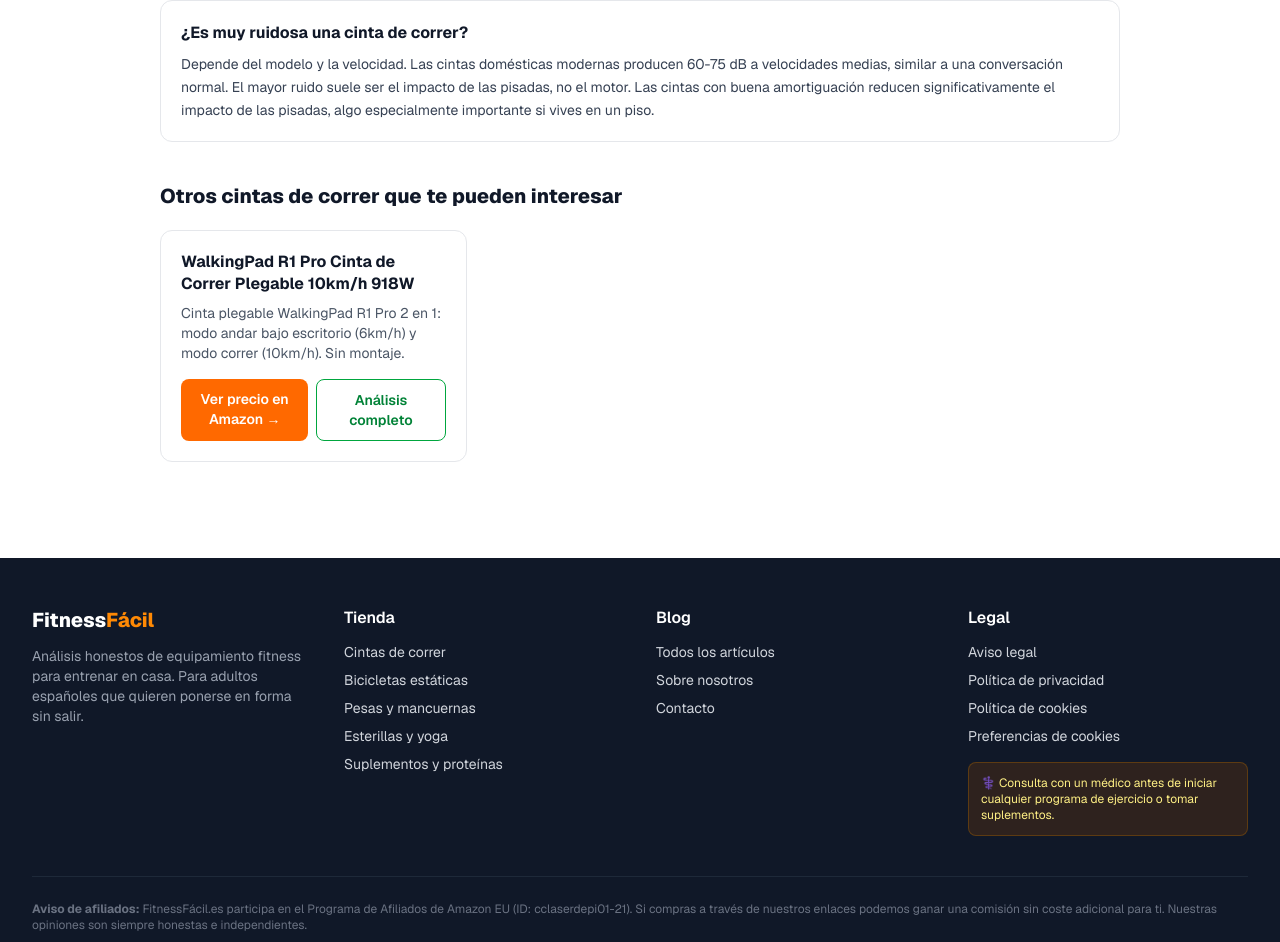
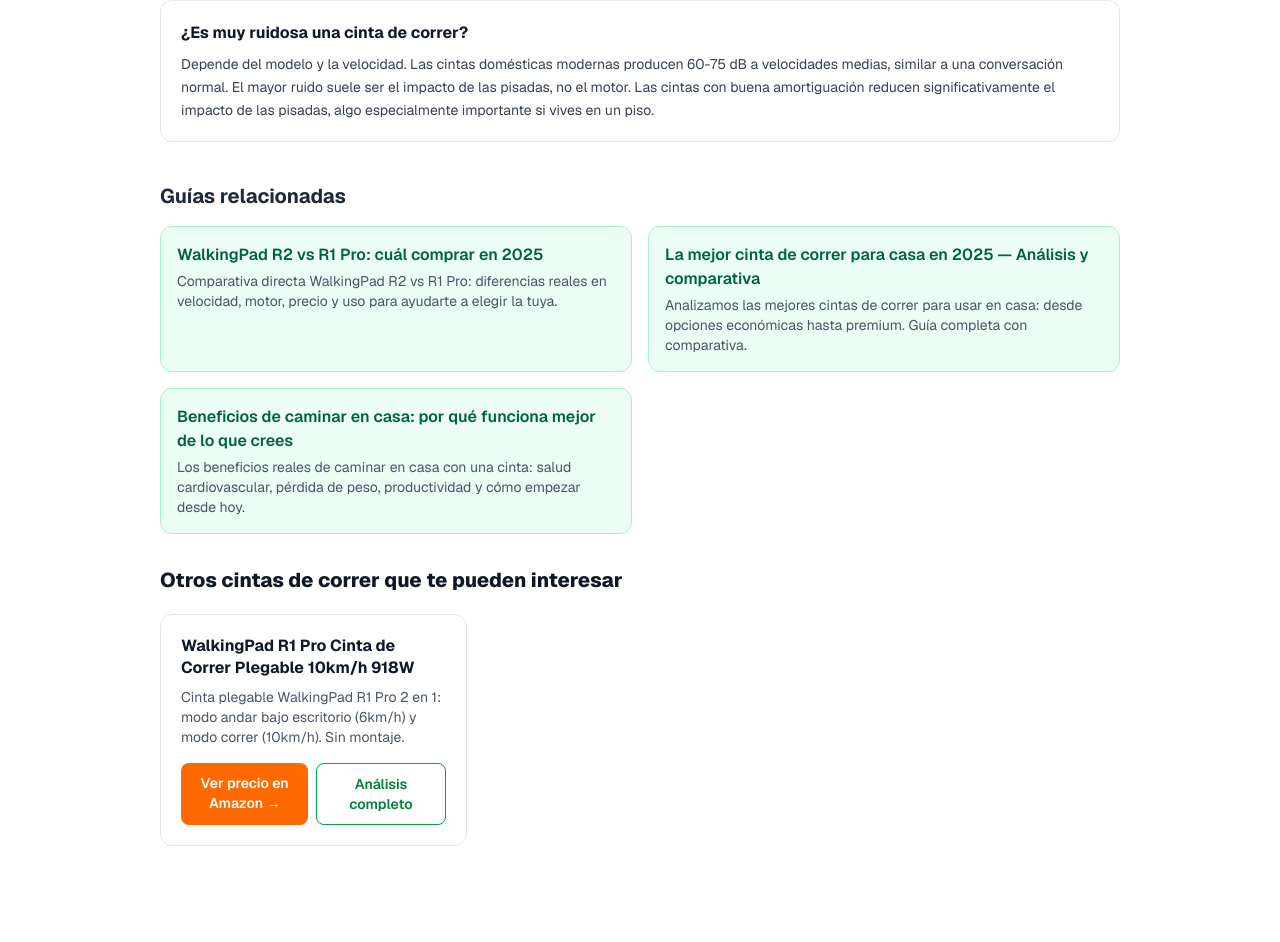
Before and after one commit to mktweb360/fitnessfacil, a Next.js app: page /tienda/cintas-correr/walkingpad-r2-cinta-plegable in a window 1280 px wide. Shown: the part 1934-2876 px from the top of the page. Built offline with nearby package versions, Linux system fonts and the light colour scheme.

Commit message:
feat: internal linking hub-and-spoke + fix schema (BreadcrumbList, Article image, logo)

```diff
--- a/app/tienda/[categoria]/[producto]/page.tsx
+++ b/app/tienda/[categoria]/[producto]/page.tsx
@@ -2,6 +2,7 @@ import Link from "next/link";
 import type { Metadata } from "next";
 import { notFound } from "next/navigation";
 import { categories, products, getProductsByCategory, getProductBySlug } from "@/data/products";
+import { getPostBySlug } from "@/data/posts";
 import { amazonLink } from "@/lib/amazon";
 import AffiliateDisclosure from "@/components/AffiliateDisclosure";
 import SupplementDisclaimer from "@/components/SupplementDisclaimer";
@@ -222,7 +223,25 @@ export default async function ProductPage({ params }: Props) {
           </section>
         )}
 
-        {related.length > 0 && (
+        {product.relatedPosts && product.relatedPosts.length > 0 && (
+          <div className="mt-10 mb-8">
+            <h2 className="text-xl font-bold text-gray-800 mb-4">Guías relacionadas</h2>
+            <div className="grid gap-4 sm:grid-cols-2">
+              {product.relatedPosts.map(slug => {
+                const post = getPostBySlug(slug)
+                if (!post) return null
+                return (
+                  <Link key={slug} href={`/blog/${slug}`} className="block rounded-xl border border-emerald-200 bg-emerald-50 p-4 hover:bg-emerald-100 transition-colors">
+                    <p className="font-semibold text-emerald-800">{post.title}</p>
+                    <p className="text-sm text-gray-600 mt-1">{post.excerpt}</p>
+                  </Link>
+                )
+              })}
+            </div>
+          </div>
+        )}
+
+                {related.length > 0 && (
           <section>
             <h2 className="text-xl font-extrabold text-gray-900 mb-5">
               Otros {cat?.name.toLowerCase()} que te pueden interesar
--- a/data/posts.ts
+++ b/data/posts.ts
@@ -8,6 +8,7 @@ export type Post = {
   relatedProducts?: string[];
   relatedPosts?: string[];
   isSupplement?: boolean;
+  categoryCta?: { href: string; text: string };
 };
 
 export const posts: Post[] = [
@@ -25,6 +26,7 @@ export const posts: Post[] = [
       "cinta-correr-plegable-piso-pequeno",
       "entrenar-caminando-casa-beneficios",
     ],
+    categoryCta: { href: "/tienda/cintas-correr", text: "Ver cintas de correr para casa →" },
   },
   {
     slug: "bicicleta-estatica-o-eliptica",
@@ -44,6 +46,7 @@ export const posts: Post[] = [
       "ergometro-vs-bicicleta-estatica",
       "bicicleta-estatica-adelgazar-resultados",
     ],
+    categoryCta: { href: "/tienda/bicicletas-estaticas", text: "Ver bicicletas estáticas para casa →" },
   },
   {
     slug: "rutina-entrenamiento-casa-sin-equipamiento",
@@ -63,6 +66,7 @@ export const posts: Post[] = [
       "bandas-elasticas-musculacion-guia",
       "rutina-mancuernas-casa-semana",
     ],
+    categoryCta: { href: "/tienda/esterillas-yoga", text: "Ver esterillas y material básico →" },
   },
   {
     slug: "mancuernas-ajustables-merece-pena",
@@ -82,6 +86,7 @@ export const posts: Post[] = [
       "mancuernas-ajustables-vs-fijas",
       "kettlebell-para-empezar-peso",
     ],
+    categoryCta: { href: "/tienda/pesas-mancuernas", text: "Ver mancuernas ajustables en tienda →" },
   },
   {
     slug: "proteina-whey-guia-completa",
@@ -101,6 +106,7 @@ export const posts: Post[] = [
       "suplementos-fitness-casa-necesarios",
     ],
     isSupplement: true,
+    categoryCta: { href: "/tienda/suplementos-proteinas", text: "Ver proteínas y suplementos →" },
   },
   {
     slug: "yoga-en-casa-principiantes",
@@ -119,6 +125,7 @@ export const posts: Post[] = [
       "pilates-casa-principiantes-guia",
       "yoga-adelgazar-funciona",
     ],
+    categoryCta: { href: "/tienda/esterillas-yoga", text: "Ver esterillas de yoga y pilates →" },
   },
   {
     slug: "perder-peso-ejercicio-casa",
@@ -138,6 +145,7 @@ export const posts: Post[] = [
       "bicicleta-estatica-adelgazar-resultados",
       "suplementos-fitness-casa-necesarios",
     ],
+    categoryCta: { href: "/tienda/cintas-correr", text: "Ver cintas y cardio para casa →" },
   },
   {
     slug: "creatina-para-que-sirve",
@@ -157,6 +165,7 @@ export const posts: Post[] = [
       "proteina-whey-guia-completa",
     ],
     isSupplement: true,
+    categoryCta: { href: "/tienda/suplementos-proteinas", text: "Ver suplementos y proteínas →" },
   },
   {
     slug: "walkingpad-r2-vs-r1-pro",
@@ -172,6 +181,7 @@ export const posts: Post[] = [
       "cinta-andar-casa-bajo-escritorio",
       "cinta-correr-plegable-piso-pequeno",
     ],
+    categoryCta: { href: "/tienda/cintas-correr", text: "Ver cintas WalkingPad en tienda →" },
   },
   {
     slug: "cinta-correr-plegable-piso-pequeno",
@@ -187,6 +197,7 @@ export const posts: Post[] = [
       "cinta-andar-casa-bajo-escritorio",
       "walkingpad-opiniones-analisis",
     ],
+    categoryCta: { href: "/tienda/cintas-correr", text: "Ver cintas plegables para casa →" },
   },
   {
     slug: "cinta-andar-casa-bajo-escritorio",
@@ -202,6 +213,7 @@ export const posts: Post[] = [
       "cinta-correr-plegable-piso-pequeno",
       "mini-bicicleta-escritorio-trabajar",
     ],
+    categoryCta: { href: "/tienda/cintas-correr", text: "Ver cintas de andar para escritorio →" },
   },
   {
     slug: "walkingpad-opiniones-analisis",
@@ -217,6 +229,7 @@ export const posts: Post[] = [
       "mejor-cinta-correr-casa-2025",
       "entrenar-caminando-casa-beneficios",
     ],
+    categoryCta: { href: "/tienda/cintas-correr", text: "Ver cintas WalkingPad en tienda →" },
   },
   {
     slug: "entrenar-caminando-casa-beneficios",
@@ -232,6 +245,7 @@ export const posts: Post[] = [
       "walkingpad-r2-vs-r1-pro",
       "bicicleta-estatica-adelgazar-resultados",
     ],
+    categoryCta: { href: "/tienda/cintas-correr", text: "Ver cintas de andar para casa →" },
   },
   {
     slug: "perder-peso-cinta-andar-casa-plan",
@@ -247,6 +261,7 @@ export const posts: Post[] = [
       "bicicleta-estatica-adelgazar-resultados",
       "mejor-cinta-correr-casa-2025",
     ],
+    categoryCta: { href: "/tienda/cintas-correr", text: "Ver cintas de andar para casa →" },
   },
   {
     slug: "mejor-bicicleta-estatica-casa-2025",
@@ -266,6 +281,7 @@ export const posts: Post[] = [
       "merach-bicicleta-estatica-analisis",
       "ergometro-vs-bicicleta-estatica",
     ],
+    categoryCta: { href: "/tienda/bicicletas-estaticas", text: "Ver bicicletas estáticas en tienda →" },
   },
   {
     slug: "sportstech-x100c-analisis",
@@ -281,6 +297,7 @@ export const posts: Post[] = [
       "ergometro-vs-bicicleta-estatica",
       "merach-bicicleta-estatica-analisis",
     ],
+    categoryCta: { href: "/tienda/bicicletas-estaticas", text: "Ver bicicletas estáticas en tienda →" },
   },
   {
     slug: "merach-bicicleta-estatica-analisis",
@@ -296,6 +313,7 @@ export const posts: Post[] = [
       "bicicleta-estatica-adelgazar-resultados",
       "sportstech-x100c-analisis",
     ],
+    categoryCta: { href: "/tienda/bicicletas-estaticas", text: "Ver bicicletas estáticas en tienda →" },
   },
   {
     slug: "mini-bicicleta-escritorio-trabajar",
@@ -311,6 +329,7 @@ export const posts: Post[] = [
       "mejor-bicicleta-estatica-casa-2025",
       "sportstech-x100c-analisis",
     ],
+    categoryCta: { href: "/tienda/bicicletas-estaticas", text: "Ver mini bicicletas de escritorio →" },
   },
   {
     slug: "ergometro-vs-bicicleta-estatica",
@@ -326,6 +345,7 @@ export const posts: Post[] = [
       "merach-bicicleta-estatica-analisis",
       "bicicleta-estatica-adelgazar-resultados",
     ],
+    categoryCta: { href: "/tienda/bicicletas-estaticas", text: "Ver bicicletas estáticas en tienda →" },
   },
   {
     slug: "bicicleta-estatica-adelgazar-resultados",
@@ -341,6 +361,7 @@ export const posts: Post[] = [
       "mejor-bicicleta-estatica-casa-2025",
       "suplementos-fitness-casa-necesarios",
     ],
+    categoryCta: { href: "/tienda/bicicletas-estaticas", text: "Ver bicicletas estáticas en tienda →" },
   },
   {
     slug: "mancuernas-ajustables-vs-fijas",
@@ -360,6 +381,7 @@ export const posts: Post[] = [
       "mancuernas-ajustables-merece-pena",
       "entrenamiento-fuerza-casa-equipamiento-minimo",
     ],
+    categoryCta: { href: "/tienda/pesas-mancuernas", text: "Ver mancuernas y pesas en tienda →" },
   },
   {
     slug: "lullax-neo36-analisis-opinion",
@@ -375,6 +397,7 @@ export const posts: Post[] = [
       "rutina-mancuernas-casa-semana",
       "mancuernas-ajustables-merece-pena",
     ],
+    categoryCta: { href: "/tienda/pesas-mancuernas", text: "Ver mancuernas LULLAX en tienda →" },
   },
   {
     slug: "kettlebell-para-empezar-peso",
@@ -390,6 +413,7 @@ export const posts: Post[] = [
       "entrenamiento-fuerza-casa-equipamiento-minimo",
       "bandas-elasticas-musculacion-guia",
     ],
+    categoryCta: { href: "/tienda/pesas-mancuernas", text: "Ver kettlebells y pesas en tienda →" },
   },
   {
     slug: "bandas-elasticas-musculacion-guia",
@@ -405,6 +429,7 @@ export const posts: Post[] = [
       "kettlebell-para-empezar-peso",
       "rutina-entrenamiento-casa-sin-equipamiento",
     ],
+    categoryCta: { href: "/tienda/pesas-mancuernas", text: "Ver bandas elásticas en tienda →" },
   },
   {
     slug: "entrenamiento-fuerza-casa-equipamiento-minimo",
@@ -424,6 +449,7 @@ export const posts: Post[] = [
       "bandas-elasticas-musculacion-guia",
       "kettlebell-para-empezar-peso",
     ],
+    categoryCta: { href: "/tienda/pesas-mancuernas", text: "Ver equipamiento de fuerza →" },
   },
   {
     slug: "rutina-mancuernas-casa-semana",
@@ -439,6 +465,7 @@ export const posts: Post[] = [
       "entrenamiento-fuerza-casa-equipamiento-minimo",
       "mancuernas-ajustables-vs-fijas",
     ],
+    categoryCta: { href: "/tienda/pesas-mancuernas", text: "Ver mancuernas y pesas en tienda →" },
   },
   {
     slug: "mejor-esterilla-yoga-casa-2025",
@@ -454,6 +481,7 @@ export const posts: Post[] = [
       "esterilla-tpe-vs-pvc-diferencias",
       "yoga-en-casa-principiantes",
     ],
+    categoryCta: { href: "/tienda/esterillas-yoga", text: "Ver esterillas de yoga en tienda →" },
   },
   {
     slug: "esterilla-tpe-vs-pvc-diferencias",
@@ -469,6 +497,7 @@ export const posts: Post[] = [
       "toplus-esterilla-analisis",
       "pilates-casa-principiantes-guia",
     ],
+    categoryCta: { href: "/tienda/esterillas-yoga", text: "Ver esterillas de yoga en tienda →" },
   },
   {
     slug: "toplus-esterilla-analisis",
@@ -484,6 +513,7 @@ export const posts: Post[] = [
       "esterilla-tpe-vs-pvc-diferencias",
       "yoga-en-casa-principiantes",
     ],
+    categoryCta: { href: "/tienda/esterillas-yoga", text: "Ver esterillas de yoga en tienda →" },
   },
   {
     slug: "pilates-casa-principiantes-guia",
@@ -499,6 +529,7 @@ export const posts: Post[] = [
       "estiramientos-despues-ejercicio",
       "mejor-esterilla-yoga-casa-2025",
     ],
+    categoryCta: { href: "/tienda/esterillas-yoga", text: "Ver esterillas para pilates en tienda →" },
   },
   {
     slug: "estiramientos-despues-ejercicio",
@@ -514,6 +545,7 @@ export const posts: Post[] = [
       "yoga-en-casa-principiantes",
       "rutina-mancuernas-casa-semana",
     ],
+    categoryCta: { href: "/tienda/esterillas-yoga", text: "Ver esterillas y accesorios →" },
   },
   {
     slug: "yoga-adelgazar-funciona",
@@ -529,6 +561,7 @@ export const posts: Post[] = [
       "bicicleta-estatica-adelgazar-resultados",
       "perder-peso-cinta-andar-casa-plan",
     ],
+    categoryCta: { href: "/tienda/esterillas-yoga", text: "Ver esterillas de yoga en tienda →" },
   },
   {
     slug: "on-gold-standard-whey-analisis",
@@ -545,6 +578,7 @@ export const posts: Post[] = [
       "suplementos-fitness-casa-necesarios",
     ],
     isSupplement: true,
+    categoryCta: { href: "/tienda/suplementos-proteinas", text: "Ver proteínas y suplementos →" },
   },
   {
     slug: "proteina-whey-antes-despues-entreno",
@@ -561,6 +595,7 @@ export const posts: Post[] = [
       "creatina-monohidrato-guia-completa",
     ],
     isSupplement: true,
+    categoryCta: { href: "/tienda/suplementos-proteinas", text: "Ver proteínas y suplementos →" },
   },
   {
     slug: "creatina-monohidrato-guia-completa",
@@ -577,6 +612,7 @@ export const posts: Post[] = [
       "proteina-whey-antes-despues-entreno",
     ],
     isSupplement: true,
+    categoryCta: { href: "/tienda/suplementos-proteinas", text: "Ver creatina y suplementos →" },
   },
   {
     slug: "myprotein-impact-whey-opinion",
@@ -593,6 +629,7 @@ export const posts: Post[] = [
       "proteina-whey-antes-despues-entreno",
     ],
     isSupplement: true,
+    categoryCta: { href: "/tienda/suplementos-proteinas", text: "Ver proteínas y suplementos →" },
   },
   {
     slug: "suplementos-fitness-casa-necesarios",
@@ -613,6 +650,7 @@ export const posts: Post[] = [
       "myprotein-impact-whey-opinion",
     ],
     isSupplement: true,
+    categoryCta: { href: "/tienda/suplementos-proteinas", text: "Ver suplementos y proteínas →" },
   },
   {
     slug: "proteina-vegana-vs-whey",
@@ -629,6 +667,7 @@ export const posts: Post[] = [
       "suplementos-fitness-casa-necesarios",
     ],
     isSupplement: true,
+    categoryCta: { href: "/tienda/suplementos-proteinas", text: "Ver proteínas y suplementos →" },
   },
   {
     slug: "mejor-suplemento-pre-entreno",
@@ -649,6 +688,7 @@ export const posts: Post[] = [
       "proteina-whey-guia-completa",
     ],
     isSupplement: true,
+    categoryCta: { href: "/tienda/suplementos-proteinas", text: "Ver suplementos y proteínas →" },
   },
 
   {
@@ -664,6 +704,7 @@ export const posts: Post[] = [
       "mejor-bicicleta-estatica-casa-2025",
       "bicicleta-estatica-adelgazar-resultados",
     ],
+    categoryCta: { href: "/tienda/bicicletas-estaticas", text: "Ver cardio para casa en tienda →" },
   },
   {
     slug: "hiit-en-casa-principiantes",
@@ -682,6 +723,7 @@ export const posts: Post[] = [
       "perder-peso-ejercicio-casa",
       "mejor-eliptica-casa-2025",
     ],
+    categoryCta: { href: "/tienda/esterillas-yoga", text: "Ver esterillas y material básico →" },
   },
   {
     slug: "ejercicio-mujeres-40-anos-casa",
@@ -701,6 +743,7 @@ export const posts: Post[] = [
       "rutina-entrenamiento-casa-sin-equipamiento",
       "mejor-eliptica-casa-2025",
     ],
+    categoryCta: { href: "/tienda/pesas-mancuernas", text: "Ver equipamiento de fuerza →" },
   },
 ];
 
--- a/data/products.ts
+++ b/data/products.ts
@@ -15,6 +15,7 @@ export type Product = {
   specs: Record<string, string>;
   badge?: string;
   isSupplement?: boolean;
+  relatedPosts?: string[];
 };
 
 export const categories = [
@@ -73,6 +74,11 @@ export const products: Product[] = [
     cons: ["Requiere espacio suficiente para uso", "Montaje inicial puede ser complejo"],
     specs: { "Velocidad máx.": "12 km/h", "Carga máx.": "110 kg", "Motor": "Brushless silencioso", "Control": "App + mando a distancia", "Plegada": "0,2 m²" },
     badge: "Más vendida",
+    relatedPosts: [
+    "walkingpad-r2-vs-r1-pro",
+    "mejor-cinta-correr-casa-2025",
+    "entrenar-caminando-casa-beneficios",
+  ],
   },
   {
     slug: "walkingpad-r1-pro-cinta-plegable",
@@ -89,6 +95,11 @@ export const products: Product[] = [
     pros: ["2 en 1: andar + correr", "Sin montaje — lista en minutos", "Plegado 180° ahorra espacio", "Ruedas incluidas para transporte", "Velocidad hasta 10km/h"],
     cons: ["Velocidad máxima inferior al R2", "No apta para corredores avanzados"],
     specs: { "Velocidad andar": "0,5-6 km/h", "Velocidad correr": "0,5-10 km/h", "Potencia": "918 W", "Montaje": "Sin montaje", "Plegado": "180°" },
+    relatedPosts: [
+    "walkingpad-r2-vs-r1-pro",
+    "cinta-andar-casa-bajo-escritorio",
+    "cinta-correr-plegable-piso-pequeno",
+  ],
   },
   // BICICLETAS ESTÁTICAS
   {
@@ -106,6 +117,11 @@ export const products: Product[] = [
     pros: ["Entrena brazos y piernas a la vez", "Consola LCD completa", "Plegable con ruedas de transporte", "Ocupa poco espacio", "Marca alemana de calidad"],
     cons: ["No tiene pantalla táctil", "Resistencia básica"],
     specs: { "Tipo": "Bicicleta estática plegable", "Display": "LCD", "Extras": "Cuerdas de fuerza", "Transporte": "Ruedas incluidas" },
+    relatedPosts: [
+    "sportstech-x100c-analisis",
+    "mejor-bicicleta-estatica-casa-2025",
+    "mini-bicicleta-escritorio-trabajar",
+  ],
   },
 
   {
@@ -123,6 +139,11 @@ export const products: Product[] = [
     pros: ["Totalmente plegable ahorra espacio", "8 niveles resistencia magnética", "Asiento confortable ajustable", "Silenciosa para uso en casa", "Marca alemana Sportstech"],
     cons: ["Sin conectividad app en este modelo", "Solo 8 niveles de resistencia"],
     specs: { "Niveles resistencia": "8", "Sistema": "Magnético silencioso", "Plegable": "Sí", "Asiento": "Ajustable" },
+    relatedPosts: [
+    "ergometro-vs-bicicleta-estatica",
+    "mejor-bicicleta-estatica-casa-2025",
+    "bicicleta-estatica-adelgazar-resultados",
+  ],
   },
   {
     slug: "merach-bicicleta-estatica-app-136kg",
@@ -140,6 +161,11 @@ export const products: Product[] = [
     cons: ["Sin pantalla táctil", "App básica comparada con marcas premium"],
     specs: { "Capacidad": "136 kg", "Sistema": "Magnético silencioso", "Monitor": "LED", "App": "Propia incluida" },
     badge: "Mejor relación calidad-precio",
+    relatedPosts: [
+    "merach-bicicleta-estatica-analisis",
+    "mejor-bicicleta-estatica-casa-2025",
+    "bicicleta-estatica-adelgazar-resultados",
+  ],
   },
   {
     slug: "sportstech-dfx70-mini-bicicleta-escritorio",
@@ -156,6 +182,11 @@ export const products: Product[] = [
     pros: ["Perfecta para trabajar y ejercitarse a la vez", "No requiere mesa especial", "Silenciosa transmisión por correa", "Asa + ruedas para transporte", "Compacta y discreta"],
     cons: ["Solo para piernas (no brazos)", "No apta para entrenamientos intensos"],
     specs: { "Niveles resistencia": "8", "Transmisión": "Correa silenciosa", "Uso": "Bajo escritorio o en casa", "Transporte": "Asa + ruedas" },
+    relatedPosts: [
+    "mini-bicicleta-escritorio-trabajar",
+    "cinta-andar-casa-bajo-escritorio",
+    "bicicleta-estatica-o-eliptica",
+  ],
   },
 
   // PESAS Y MANCUERNAS
@@ -175,6 +206,11 @@ export const products: Product[] = [
     cons: ["Precio elevado", "Peso máximo puede ser bajo para avanzados"],
     specs: { "Rango": "2.5 - 36 kg", "Posiciones": "14", "Par": "Sí (2 mancuernas)", "Base": "Incluida", "Equivalencia": "15 pares mancuernas tradicionales" },
     badge: "Top calidad",
+    relatedPosts: [
+    "lullax-neo36-analisis-opinion",
+    "mancuernas-ajustables-merece-pena",
+    "rutina-mancuernas-casa-semana",
+  ],
   },
   {
     slug: "maniboom-mancuernas-hexagonales-15kg",
@@ -192,6 +228,11 @@ export const products: Product[] = [
     cons: ["Máximo 15kg por mancuerna", "Sistema de discos más básico que ajustables automáticos"],
     specs: { "Peso máx.": "15 kg/mancuerna", "Forma": "Hexagonal anti-rodadura", "Barra": "2 en 1 incluida", "Cierre": "Seguridad antideslizante" },
     badge: "Mejor precio",
+    relatedPosts: [
+    "mancuernas-ajustables-vs-fijas",
+    "entrenamiento-fuerza-casa-equipamiento-minimo",
+    "rutina-mancuernas-casa-semana",
+  ],
   },
   {
     slug: "jowy-kettlebell-pvc-16kg",
@@ -208,6 +249,11 @@ export const products: Product[] = [
     pros: ["Marca española de pequeña empresa", "PVC no daña suelos", "Mango ergonómico antideslizante", "Rellena de arena de acero fina", "Disponible en varios pesos"],
     cons: ["Más grande que kettlebells de hierro del mismo peso", "No apta para competición"],
     specs: { "Peso": "16 kg", "Material": "PVC + arena de acero", "Mango": "Ergonómico antideslizante", "Marca": "Española JOWY" },
+    relatedPosts: [
+    "kettlebell-para-empezar-peso",
+    "bandas-elasticas-musculacion-guia",
+    "entrenamiento-fuerza-casa-equipamiento-minimo",
+  ],
   },
   {
     slug: "fokky-bandas-elasticas-set-4-tpe",
@@ -225,6 +271,11 @@ export const products: Product[] = [
     cons: ["No son bandas largas para dominadas", "Resistencia máxima limitada para avanzados"],
     specs: { "Piezas": "4", "Longitud": "1.8 m", "Material": "TPE sin látex", "Niveles": "4 (amarillo/rojo/azul/púrpura)", "Bolsa": "Incluida" },
     badge: "Más vendidas",
+    relatedPosts: [
+    "bandas-elasticas-musculacion-guia",
+    "rutina-entrenamiento-casa-sin-equipamiento",
+    "hiit-en-casa-principiantes",
+  ],
   },
 
   // ESTERILLAS Y YOGA
@@ -244,6 +295,11 @@ export const products: Product[] = [
     cons: ["No es de caucho natural (es TPE)", "Puede oler ligeramente al principio"],
     specs: { "Medidas": "183 x 61 cm", "Material": "TPE certificado SGS", "Antideslizante": "Ambos lados", "Incluye": "Bolsa + correa + E-Book", "Certificación": "SGS" },
     badge: "Nº1 en ventas",
+    relatedPosts: [
+    "mejor-esterilla-yoga-casa-2025",
+    "yoga-en-casa-principiantes",
+    "pilates-casa-principiantes-guia",
+  ],
   },
   {
     slug: "toplus-esterilla-yoga-tpe-6mm",
@@ -260,6 +316,11 @@ export const products: Product[] = [
     pros: ["Doble capa TPE con textura antideslizante patentada", "6mm de grosor para máxima comodidad", "Sin PVC, látex ni químicos tóxicos", "Ideal para yoga con sudor intenso", "Correa de hombro incluida"],
     cons: ["Más gruesa puede ser incómoda para algunos estilos de yoga", "Precio ligeramente superior a opciones básicas"],
     specs: { "Medidas": "183 x 61 cm", "Grosor": "6 mm", "Material": "TPE doble capa", "Antideslizante": "Patentada ambos lados", "Sin": "PVC, látex, tóxicos" },
+    relatedPosts: [
+    "toplus-esterilla-analisis",
+    "mejor-esterilla-yoga-casa-2025",
+    "estiramientos-despues-ejercicio",
+  ],
   },
 
   // SUPLEMENTOS Y PROTEÍNAS
@@ -280,6 +341,11 @@ export const products: Product[] = [
     specs: { "Proteína/servicio": "24 g", "Servicios": "73 (2.26 kg)", "Tipo": "Whey concentrado + aislado", "Certificación": "Informed Choice", "Azúcar": "Baja" },
     badge: "Más vendida del mundo",
     isSupplement: true,
+    relatedPosts: [
+    "on-gold-standard-whey-analisis",
+    "proteina-whey-guia-completa",
+    "proteina-whey-antes-despues-entreno",
+  ],
   },
   {
     slug: "myprotein-impact-whey-1kg-galletas",
@@ -297,6 +363,11 @@ export const products: Product[] = [
     cons: ["Concentrado no aislado (puede causar digestión pesada en intolerantes)", "Compra en web Myprotein suele ser más económica"],
     specs: { "Proteína/servicio": "21 g", "Raciones": "40 (1 kg)", "Tipo": "Whey concentrado", "Sabor": "Galletas y crema" },
     isSupplement: true,
+    relatedPosts: [
+    "myprotein-impact-whey-opinion",
+    "proteina-whey-guia-completa",
+    "proteina-vegana-vs-whey",
+  ],
   },
   {
     slug: "myprotein-creatina-monohidrato-250g",
@@ -314,6 +385,11 @@ export const products: Product[] = [
     cons: ["Requiere fase de carga inicial opcional", "No apta para menores sin supervisión médica"],
     specs: { "Dosis/servicio": "3 g", "Servicios": "83 (250 g)", "Tipo": "Monohidrato puro 100%", "Sabor": "Sin sabor", "Uso": "Mezclar con agua o batido" },
     isSupplement: true,
+    relatedPosts: [
+    "creatina-monohidrato-guia-completa",
+    "creatina-para-que-sirve",
+    "suplementos-fitness-casa-necesarios",
+  ],
   },
 ];
 
```
Also changed, not shown: app/blog/[slug]/page.tsx (+27 -1 lines).
